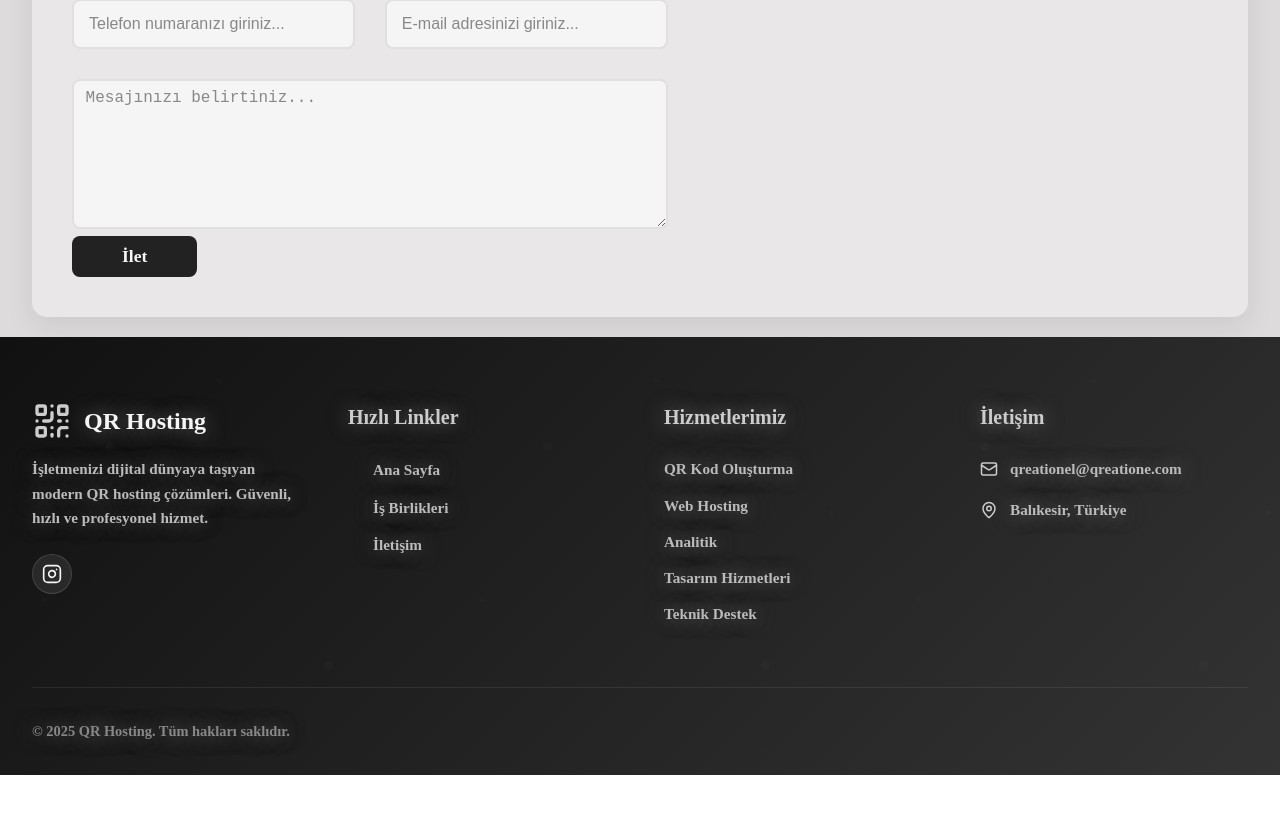
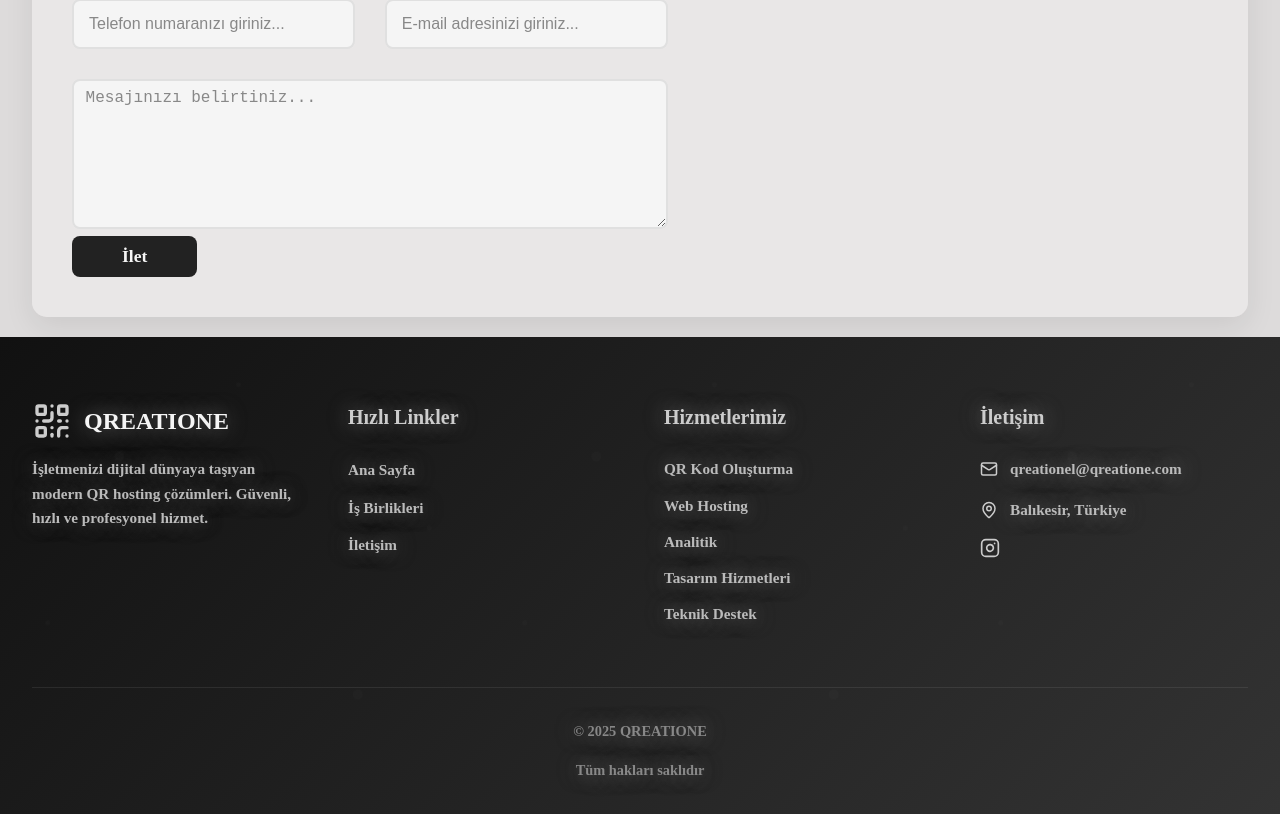
Before and after one commit to EsraErcan666/QR, a React (Vite) app: page /contact in a window 1280 px wide. Shown: the part 435-1249 px from the top of the page. Before the commit the page ends 1210 px from the top, so only its background shows below. Built offline with nearby package versions, Linux system fonts and the light colour scheme; a web font is replaced by a local one.

Commit message:
Son Değişim4

```diff
--- a/src/components/Footer.jsx
+++ b/src/components/Footer.jsx
@@ -31,20 +31,12 @@ const Footer = () => {
           >
             <div className="footer-logo">
               <QrCode size={40} />
-              <h3>QR Hosting</h3>
+              <h3>QREATIONE</h3>
             </div>
             <p className="footer-description">
               İşletmenizi dijital dünyaya taşıyan modern QR hosting çözümleri.
               Güvenli, hızlı ve profesyonel hizmet.
             </p>
-            <div className="social-links">
-              <a
-                href="https://www.instagram.com/qreatione"
-                className="social-link"
-              >
-                <Instagram size={20} />
-              </a>
-            </div>
           </motion.div>
 
           {/* Quick Links */}
@@ -125,6 +117,14 @@ const Footer = () => {
                 <MapPin size={18} />
                 <span>Balıkesir, Türkiye</span>
               </div>
+              <div className="contact-item">
+                <a
+                  href="https://www.instagram.com/qreatione"
+
+                >
+                  <Instagram size={20} />
+                </a>
+              </div>
             </div>
           </motion.div>
         </div>
@@ -138,7 +138,8 @@ const Footer = () => {
           viewport={{ once: true }}
         >
           <div className="footer-bottom-content">
-            <p>&copy; {currentYear} QR Hosting. Tüm hakları saklıdır.</p>
+            <p>&copy; {currentYear} QREATIONE</p>
+            <p>Tüm hakları saklıdır</p>
           </div>
         </motion.div>
       </div>
--- a/src/components/HeroSection.jsx
+++ b/src/components/HeroSection.jsx
@@ -109,13 +109,6 @@ const HeroSection = () => {
                   <p>Menü & Sipariş</p>
                 </div>
               </div>
-              <div className="qr-card">
-                <QrCode size={120} className="qr-icon" />
-                <div className="qr-info">
-                  <h3>Mağaza QR</h3>
-                  <p>Ürün & Fiyat</p>
-                </div>
-              </div>
             </div>
           </motion.div>
         </div>
--- a/src/components/ServicesSection.jsx
+++ b/src/components/ServicesSection.jsx
@@ -156,7 +156,7 @@ const ServicesSection = () => {
           </div>
 
           <div className="cta-content">
-            <h3>Hemen Başlayın</h3>
+            <h3>QREATIONE</h3>
             <p>Yaratıcı editörlerden, yaratıcı işletmelere değer katan dokunuşlar.</p>
             <motion.button
               className="btn btn-primary"
--- a/src/components/SplashScreen.jsx
+++ b/src/components/SplashScreen.jsx
@@ -26,9 +26,9 @@ const SplashScreen = ({ onLoadingComplete }) => {
     <div className={`splash-screen ${isExiting ? 'exit' : ''}`}>
       <div className="splash-content">
         <img src={logo} alt="Logo" className="splash-logo animated-logo" />
-        <div className="loading-bar">
+        {/* <div className="loading-bar">
           <div className="loading-progress animated-progress"></div>
-        </div>
+        </div> */}
       </div>
     </div>
   );
--- a/src/css/Footer.css
+++ b/src/css/Footer.css
@@ -93,6 +93,10 @@
 
 /* Footer Links */
 .footer-links {
+  display: flex;
+  flex-direction: column;
+  align-items: left;
+  justify-content: flex-start;
   list-style: none;
   padding: 0;
   margin: 0;
@@ -105,10 +109,9 @@
 .footer-links a {
   color: #bbbbbb;
   text-decoration: none;
-  transition: all 0.3s ease;
   font-size: 0.95rem;
   position: relative;
-  padding-left: 25px;
+
 }
 
 .footer-links a::before {
@@ -119,12 +122,10 @@
   width: 0;
   height: 2px;
   background: var(--color-primary);
-  transition: width 0.3s ease;
 }
 
 .footer-links a:hover {
   color: #f5f5f5;
-  padding-left: 8px;
 }
 
 .footer-links a:hover::before {
@@ -147,7 +148,10 @@
 .contact-info {
   display: flex;
   flex-direction: column;
+  align-items: flex-start;
+  justify-content: flex-start;
   gap: 1rem;
+  width: 100%;
 }
 
 .contact-item {
@@ -181,7 +185,8 @@
 
 .footer-bottom-content {
   display: flex;
-  justify-content: space-between;
+  flex-direction: column;
+  justify-content: center;
   align-items: center;
   flex-wrap: wrap;
   gap: 1rem;
--- a/src/css/HeroSection.css
+++ b/src/css/HeroSection.css
@@ -95,10 +95,14 @@
   animation-delay: 3.5s;
 }
 
-
 @keyframes float {
-  0%, 100% { transform: translateY(0px) rotate(0deg); }
-  50% { transform: translateY(-20px) rotate(180deg); }
+  0%,
+  100% {
+    transform: translateY(0px) rotate(0deg);
+  }
+  50% {
+    transform: translateY(-20px) rotate(180deg);
+  }
 }
 
 /* Main Content */
@@ -118,11 +122,8 @@
   font-weight: 800;
   line-height: 1.2;
   margin-bottom: 1.5rem;
-  margin-right:80px;
-  text-shadow:
-    0 2px 8px #222a,
-    0 1px 12px #e0e0e0,
-    0 0px 1px #bdbdbd;
+  margin-right: 80px;
+  text-shadow: 0 2px 8px #222a, 0 1px 12px #e0e0e0, 0 0px 1px #bdbdbd;
   color: #fff;
 }
 
@@ -131,9 +132,7 @@
   -webkit-background-clip: text;
   -webkit-text-fill-color: transparent;
   background-clip: text;
-  text-shadow:
-    0 2px 8px rgba(34, 34, 34, 0.404),
-    0 1px 12px #e0e0e0,
+  text-shadow: 0 2px 8px rgba(34, 34, 34, 0.404), 0 1px 12px #e0e0e0,
     0 0px 1px #bdbdbd;
 }
 
@@ -170,7 +169,7 @@
   border: 1px solid rgba(255, 255, 255, 0.12);
 }
 
-.feature-item span{
+.feature-item span {
   color: #cccccc;
 }
 
@@ -188,6 +187,8 @@
 /* Buttons */
 .hero-buttons {
   display: flex;
+  align-items: center;
+  justify-content: center;
   gap: 1rem;
   flex-wrap: wrap;
 }
@@ -371,7 +372,7 @@
     width: 100%;
   }
   .hero-description {
-    font-size: 0.90rem;
+    font-size: 0.9rem;
     padding-right: 1rem;
     padding-left: 1rem;
   }
--- /dev/null
+++ b/src/css/variables.css
@@ -0,0 +1,10 @@
+:root {
+  --primary-blue: #0468BF;
+  --secondary-blue: #0477BF;
+  --accent-blue: #079DD9;
+  --light-blue: #A9C6D9;
+  --cyan-blue: #04B2D9;
+  --white: #FFFFFF;
+  --black: #000000;
+  --dark-gray: #222222;
+}
```
Also changed, not shown: 1 other file (tests, documents, lock files or other folders).
